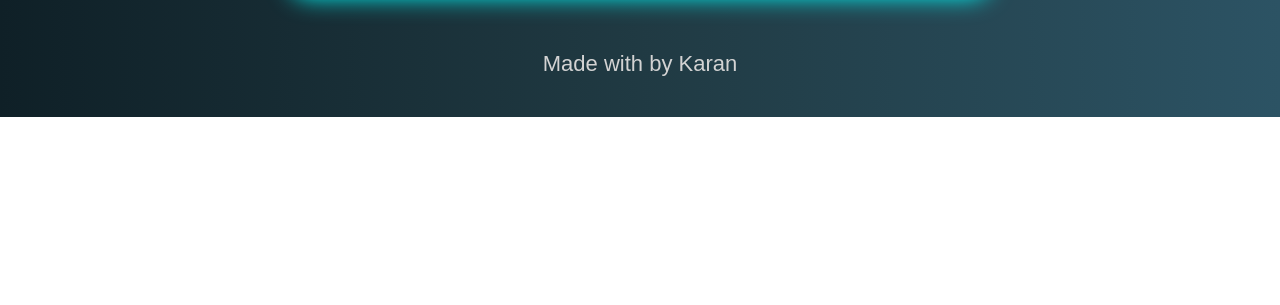
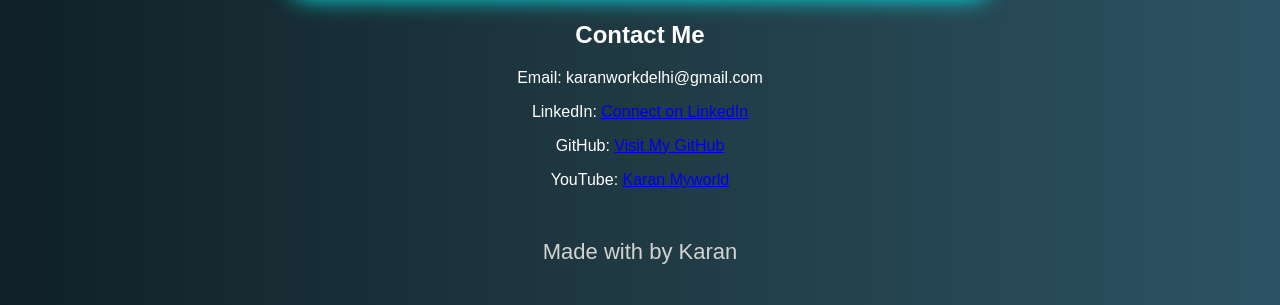
Before and after one commit to thetechnicalkaran/portfolio, a plain HTML site: page index.html in a window 1280 px wide. Shown: the part 2637-2942 px from the top of the page. Before the commit the page ends 2754 px from the top, so only its background shows below. Drawn offline with Linux system fonts and the light colour scheme.

Commit message:
Updated website

```diff
--- a/index.html
+++ b/index.html
@@ -3,8 +3,7 @@
 
 <head>
 
-<meta charset="UTF-8">
-
+<meta name="viewport" content="width=device-width, initial-scale=1.0">
 <title>Karan Myworld</title>
 
 <style>
@@ -225,6 +224,11 @@ Click Me
 Say Hello
 </button>
 
+<a href="https://github.com/thetechnicalkaran" target="_blank">
+    <button>
+        GitHub Profile
+    </button>
+</a>
 
 <!-- CLOCK -->
 <div id="clock"></div>
@@ -280,6 +284,34 @@ title="Fearless NCS"
 frameborder="0"
 allowfullscreen>
 </iframe>
+
+<!-- CONTACT -->
+<section id="contact">
+    <h2>Contact Me</h2>
+
+    <p>Email: karanworkdelhi@gmail.com</p>
+    <p>
+        LinkedIn:
+        <a href="https://www.linkedin.com/in/karanmyworld/" target="_blank">
+            Connect on LinkedIn
+        </a>
+    </p>
+    <p>
+        GitHub:
+        <a href="https://github.com/thetechnicalkaran" target="_blank">
+            Visit My GitHub
+        </a>
+    </p>
+
+    <p>
+        YouTube:
+        <a href="https://www.youtube.com/@KaranMyworld" target="_blank">
+            Karan Myworld
+        </a>
+    </p>
+</section>
+
+
 
 <!-- FOOTER -->
 <footer>
```
